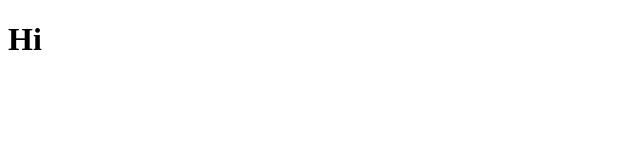
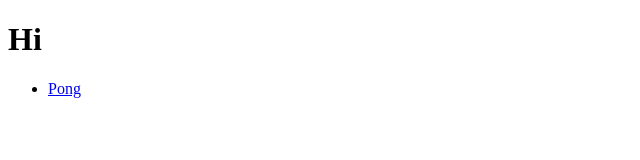
Before and after one commit to lelimacon/MiniWebGames, a plain HTML site: page index.html in a window 1280 px wide. Shown: the full height of the page, 0-640 px from the left. Drawn offline with Linux system fonts and the light colour scheme.

Commit message:
Link to Pong

```diff
--- a/index.html
+++ b/index.html
@@ -7,5 +7,10 @@
 
 <body>
     <h1>Hi</h1>
+    <ul>
+        <li>
+            <a href="Pong/app.html">Pong</a>
+        </li>
+    </ul>
 </body>
 </html>
```
